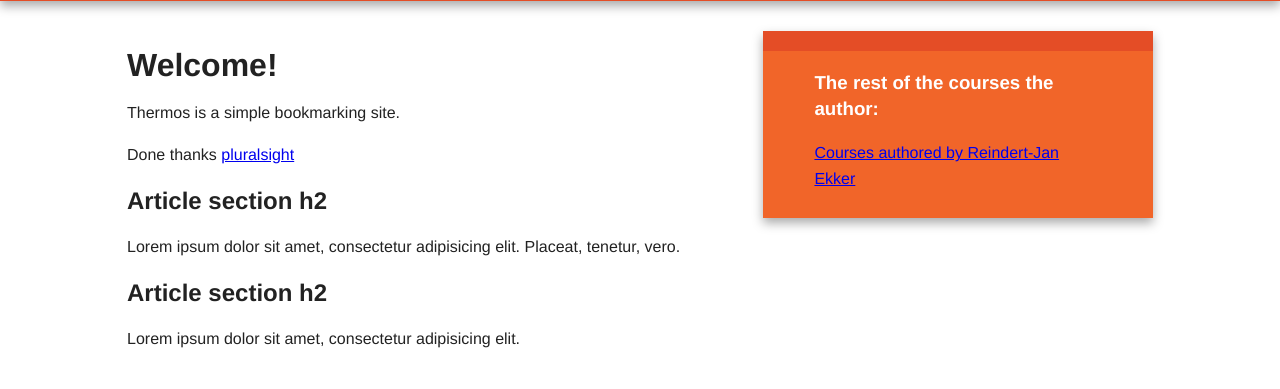
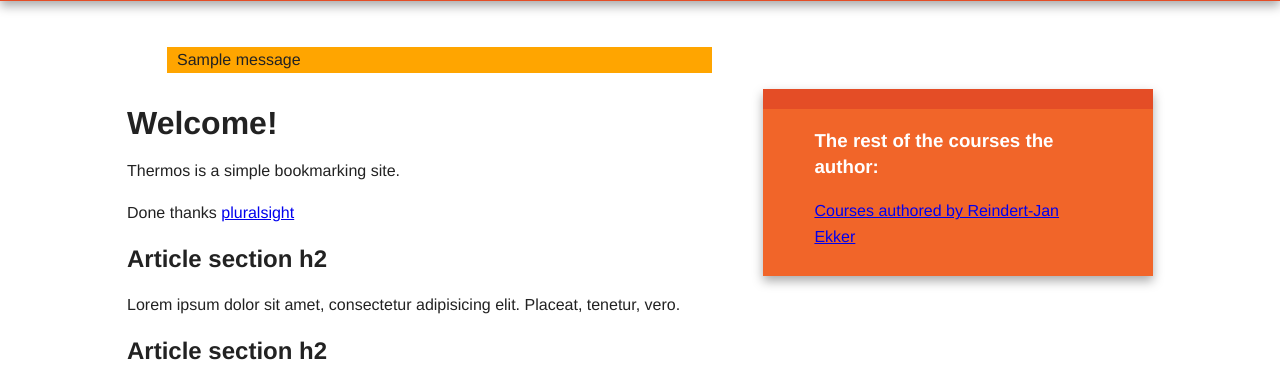
Before and after one commit to a-serhii/flask-micro-framework-introduction, a Flask app: page / in a window 1280 px wide. Shown: the part 95-484 px from the top of the page. Run offline with Flask 2, Linux system fonts and the light colour scheme; one stand-in notice (Sample message) is shown; some libraries are stand-ins or nearby versions.

Commit message:
The Session and Message Flashing

```diff
--- a/flask-micro-framework-introduction.py
+++ b/flask-micro-framework-introduction.py
@@ -1,11 +1,11 @@
 from datetime import datetime
-from flask import Flask, render_template, request, redirect, url_for
+from flask import Flask, render_template, request, redirect, url_for, flash
 
-from logging import DEBUG
 
 app = Flask(__name__)
-app.logger.setLevel(DEBUG)
-
+app.config['SECRET_KEY'] = b'\x9cCp\xddMW\x04\xda\x08\xe1\xc5\xf3\xef{"\xd5!f\xbf\x8e\xf3\xd64!'
+# import os
+# os.urandom(24)
 bookmarks = []
 
 def store_bookmark(url):
@@ -26,6 +26,7 @@ def add():
         url = request.form['url']
         store_bookmark(url)
         app.logger.debug('stored url: ' + url)
+        flash("Stored bookmark: '{}'".format(url))
         return redirect(url_for('index'))
     return render_template('add.html')
 
--- a/static/css/main.css
+++ b/static/css/main.css
@@ -153,7 +153,11 @@ nav a:hover {
 /* ==========================================================================
    Author's custom styles
    ========================================================================== */
-
+.flashes li{
+    list-style: none none;
+    background: orange;
+    padding-left: 10px;
+}
 
 
 
--- a/templates/base.html
+++ b/templates/base.html
@@ -29,13 +29,25 @@
 
 <div class="main-container">
     <div class="main wrapper clearfix">
+        <article class="flashes">
+            {% with messages = get_flashed_messages() %}
+                {% if messages %}
+                    <ul class=flashes>
+                        {% for message in messages %}
+                            <li>{{ message }}</li>
+                        {% endfor %}
+                    </ul>
+                {% endif %}
+            {% endwith %}
+        </article>
 
         {% block content %}
         {% endblock %}
         {% block sidebar %}
             <aside>
                 <h3>The rest of the courses the author:</h3>
-                <p><a href="https://app.pluralsight.com/profile/author/reindertjan-ekker">Courses authored by Reindert-Jan Ekker</a></p>
+                <p><a href="https://app.pluralsight.com/profile/author/reindertjan-ekker">Courses authored by
+                    Reindert-Jan Ekker</a></p>
             </aside>
         {% endblock %}
 
```
Also changed, not shown: static/css/normalize.css. Lines whose indentation alone changed are shown as unchanged.
